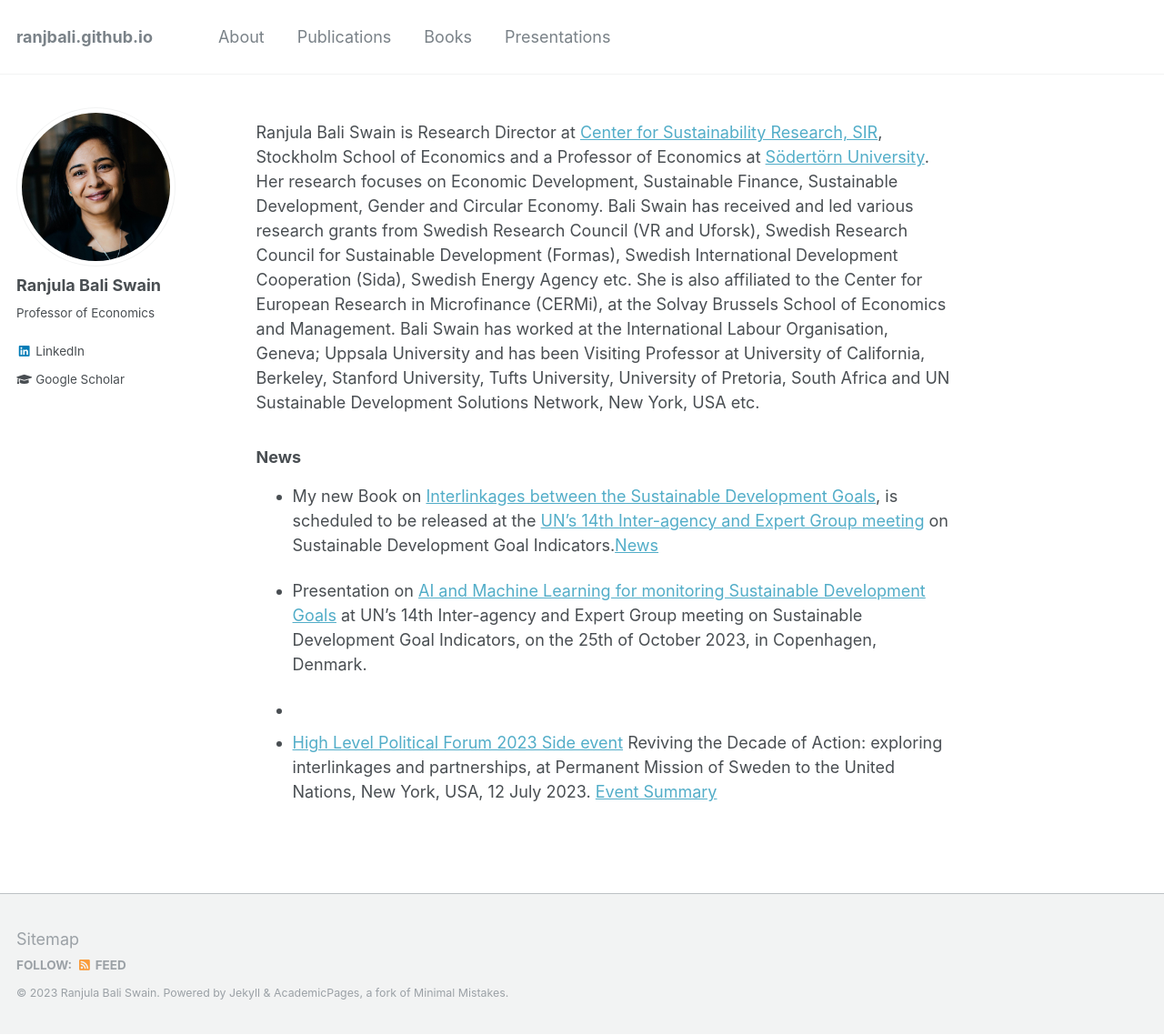
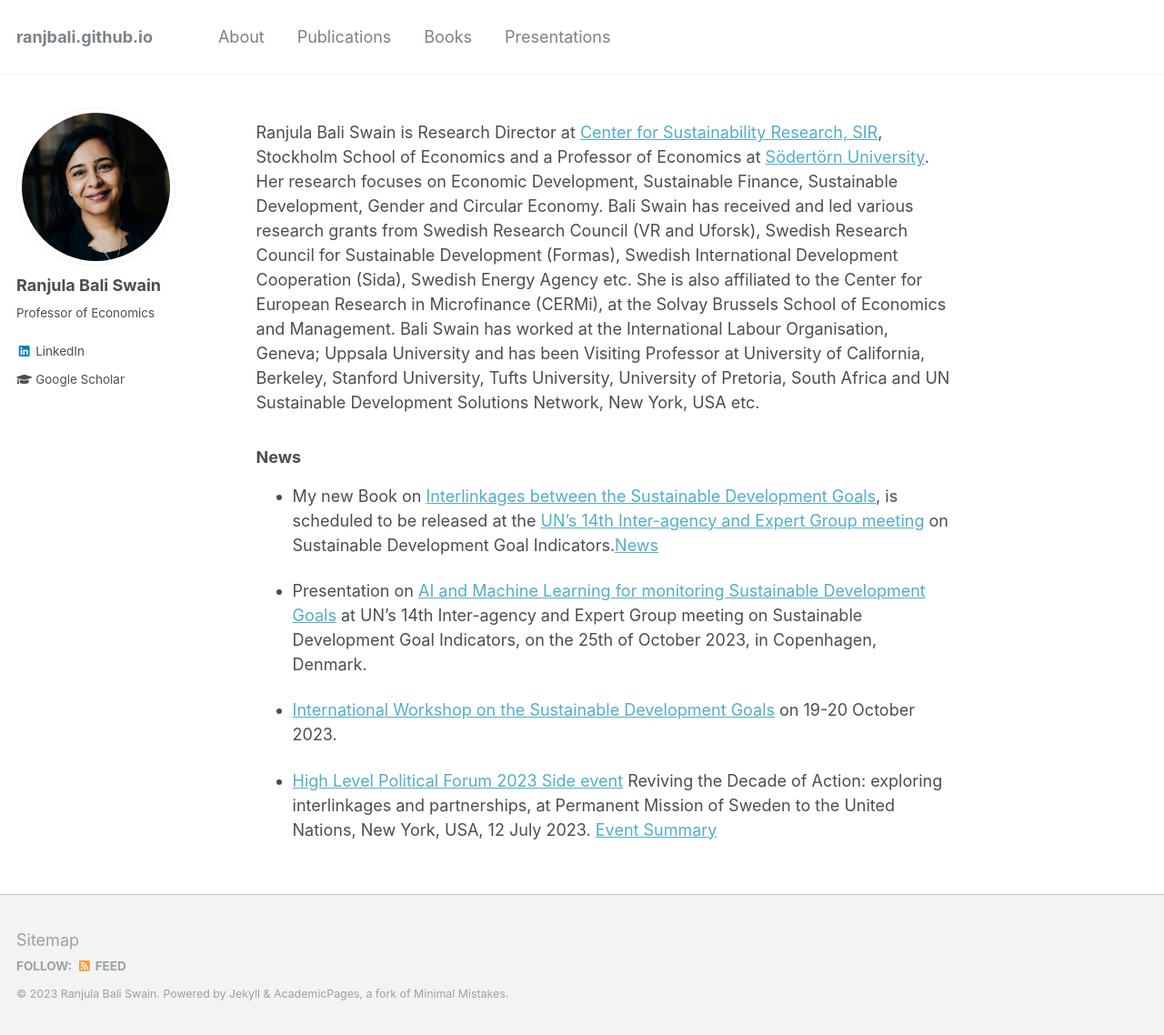
Before and after one commit to ranjbali/ranjbali.github.io, a Jekyll site: the page built from _pages/about.md, in a window 1280 px wide and 1138 px high. Shown: the whole window at 91% size. Built offline with Jekyll 4.4.1, drawn with Linux system fonts in a browser that asks for light colours.

Commit message:
Update about.md

```diff
--- a/_pages/about.md
+++ b/_pages/about.md
@@ -15,6 +15,6 @@ Ranjula Bali Swain is Research Director at [Center for Sustainability Research,
 
 * Presentation on [AI and Machine Learning for monitoring Sustainable Development Goals](https://www.hhs.se/en/research/centers/csr/news/ranjula-bali-swain-speaks-on-monitoring-sustainable-development-goals-with-ai-and-machine-learning/) at UN’s 14th Inter-agency and Expert Group meeting on Sustainable Development Goal Indicators, on the 25th of October 2023, in Copenhagen, Denmark.
 
-*
+* [International Workshop on the Sustainable Development Goals](https://www.hhs.se/en/research/centers/csr/news/sdg-workshop/) on 19-20 October 2023.
 
 * [High Level Political Forum 2023 Side event](https://www.hhs.se/en/research/centers/csr/news/high-level-political-forum-2023-reviving-the-decade-of-action-exploring-interlinkages-and-partnerships/)  Reviving the Decade of Action: exploring interlinkages and partnerships, at Permanent Mission of Sweden to the United Nations, New York, USA, 12 July 2023. [Event Summary](../files/HLPF 2023 Side Event Report.pdf)
```
